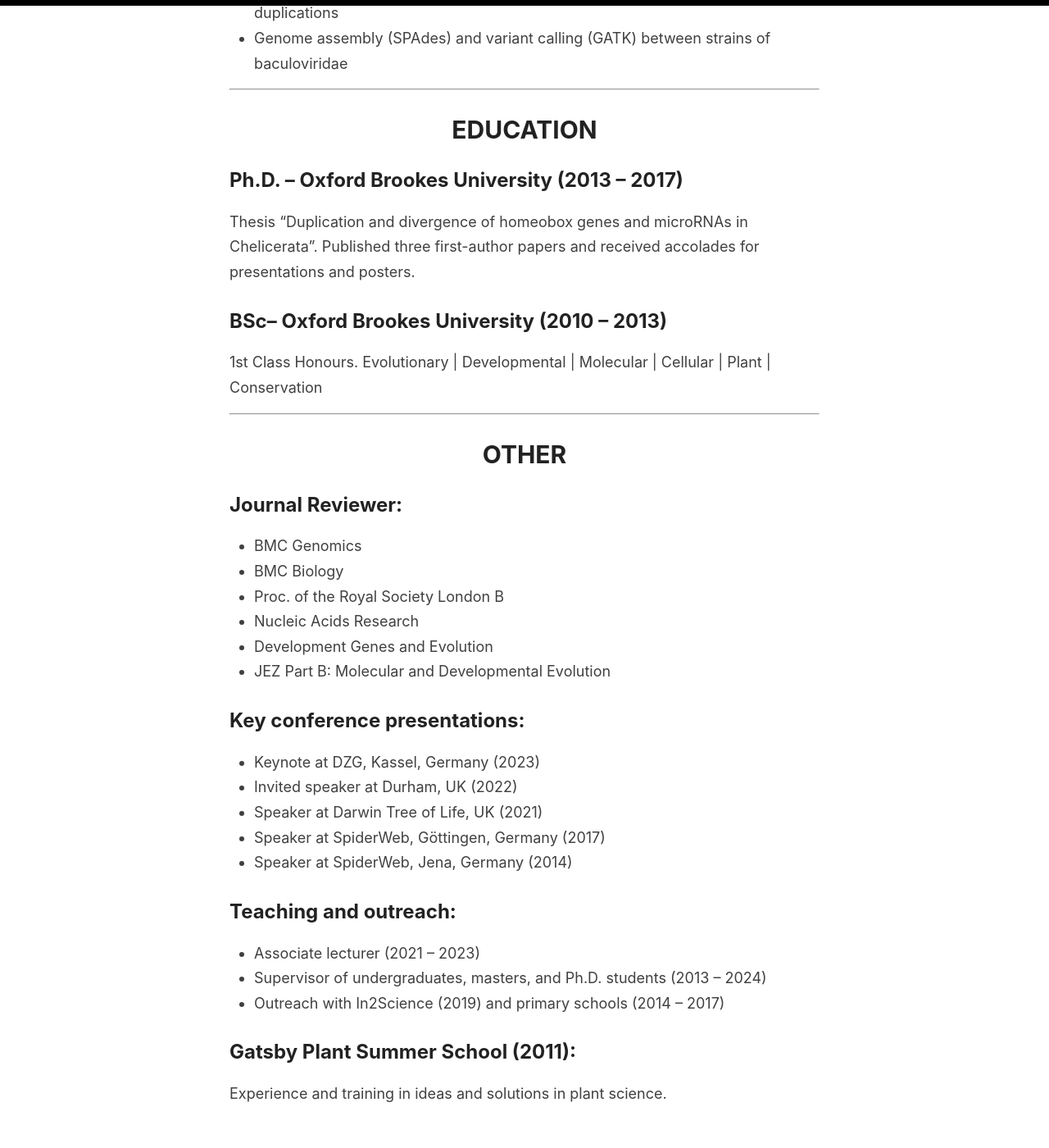
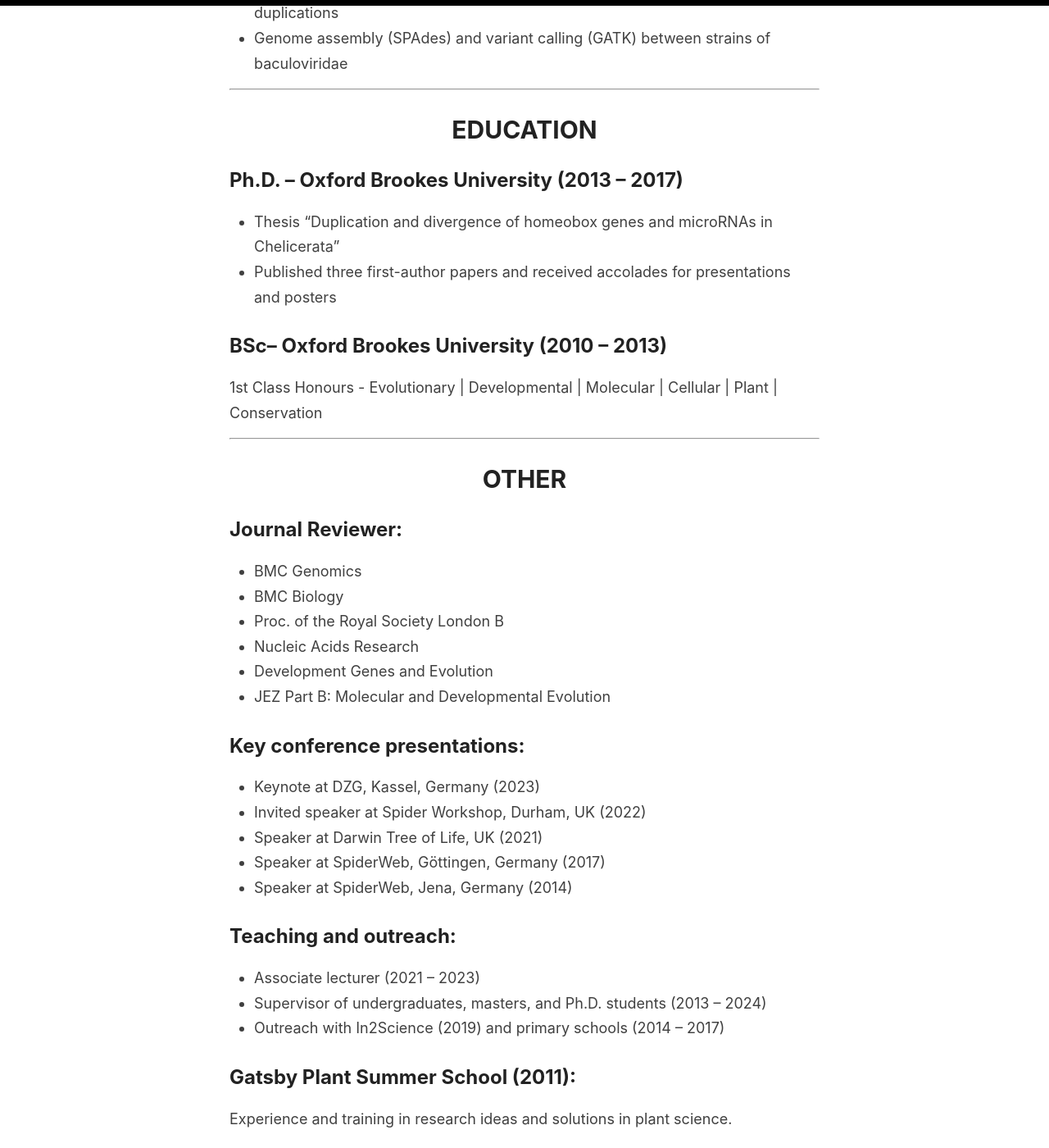
Before and after one commit to djleite/djleite.github.io, a Jekyll site: the page built from _pages/cv.md, in a window 1280 px wide and 1400 px high, scrolled down 5201 px. Shown: the whole window at 82% size. Built offline with Jekyll 4.4.1, drawn with Linux system fonts in a browser that asks for light colours.

Commit message:
cv updates

```diff
--- a/_pages/cv.md
+++ b/_pages/cv.md
@@ -147,11 +147,11 @@ permalink: /cv/
 # EDUCATION
 
 ## Ph.D. – Oxford Brookes University (2013 – 2017)
-Thesis “Duplication and divergence of homeobox genes and microRNAs in Chelicerata”.
-Published three first-author papers and received accolades for presentations and posters.
+- Thesis “Duplication and divergence of homeobox genes and microRNAs in Chelicerata”
+- Published three first-author papers and received accolades for presentations and posters
 
 ## BSc– Oxford Brookes University (2010 – 2013)
-1st Class Honours. Evolutionary | Developmental | Molecular | Cellular | Plant | Conservation
+1st Class Honours - Evolutionary | Developmental | Molecular | Cellular | Plant | Conservation
 
 ***
 
@@ -167,7 +167,7 @@ Published three first-author papers and received accolades for presentations and
 
 ## Key conference presentations:
 - Keynote at DZG, Kassel, Germany (2023)
-- Invited speaker at Durham, UK (2022)
+- Invited speaker at Spider Workshop, Durham, UK (2022)
 - Speaker at Darwin Tree of Life, UK (2021)
 - Speaker at SpiderWeb, Göttingen, Germany (2017)
 - Speaker at SpiderWeb, Jena, Germany (2014)
@@ -178,4 +178,4 @@ Published three first-author papers and received accolades for presentations and
 - Outreach with In2Science (2019) and primary schools (2014 – 2017)
 
 ## Gatsby Plant Summer School (2011):
-Experience and training in ideas and solutions in plant science.
+Experience and training in research ideas and solutions in plant science.
```
